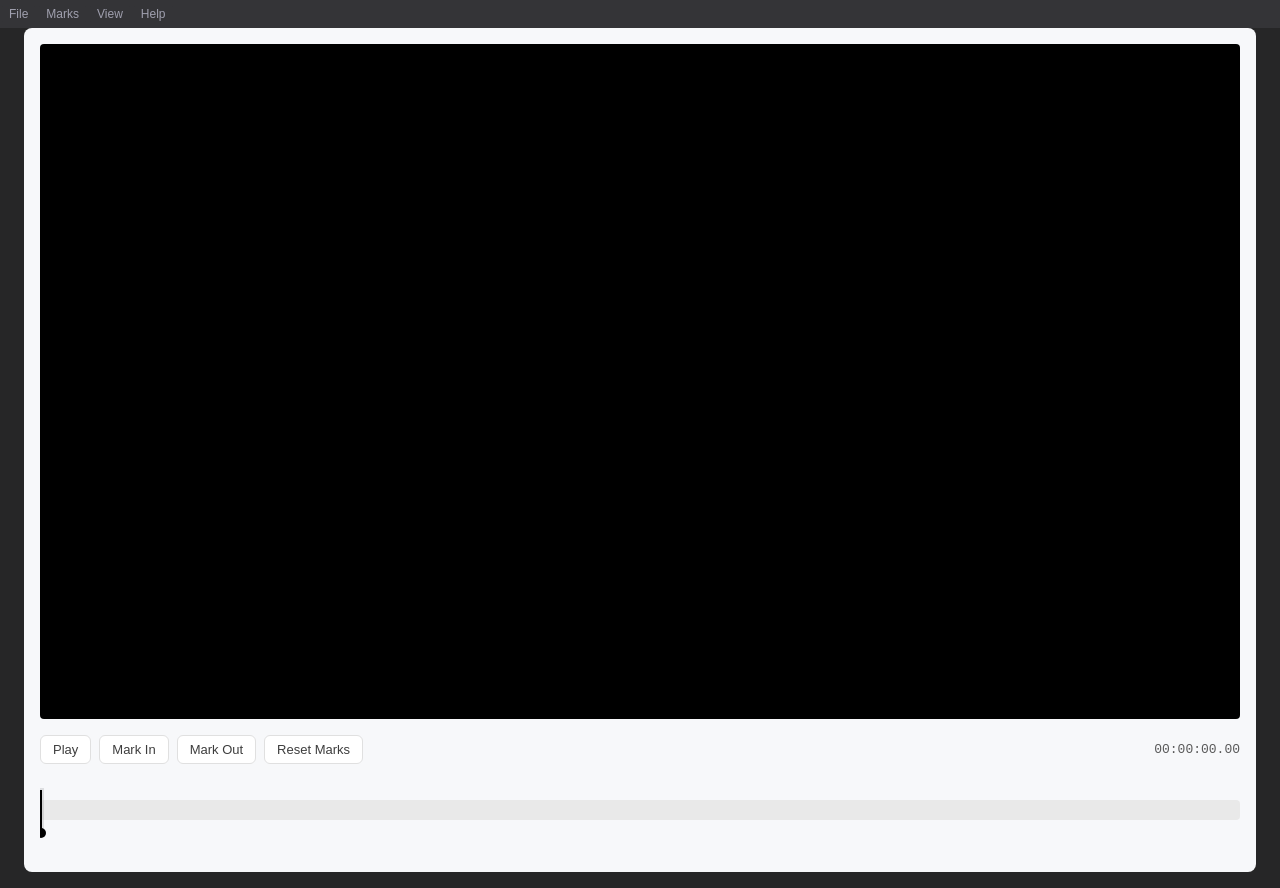
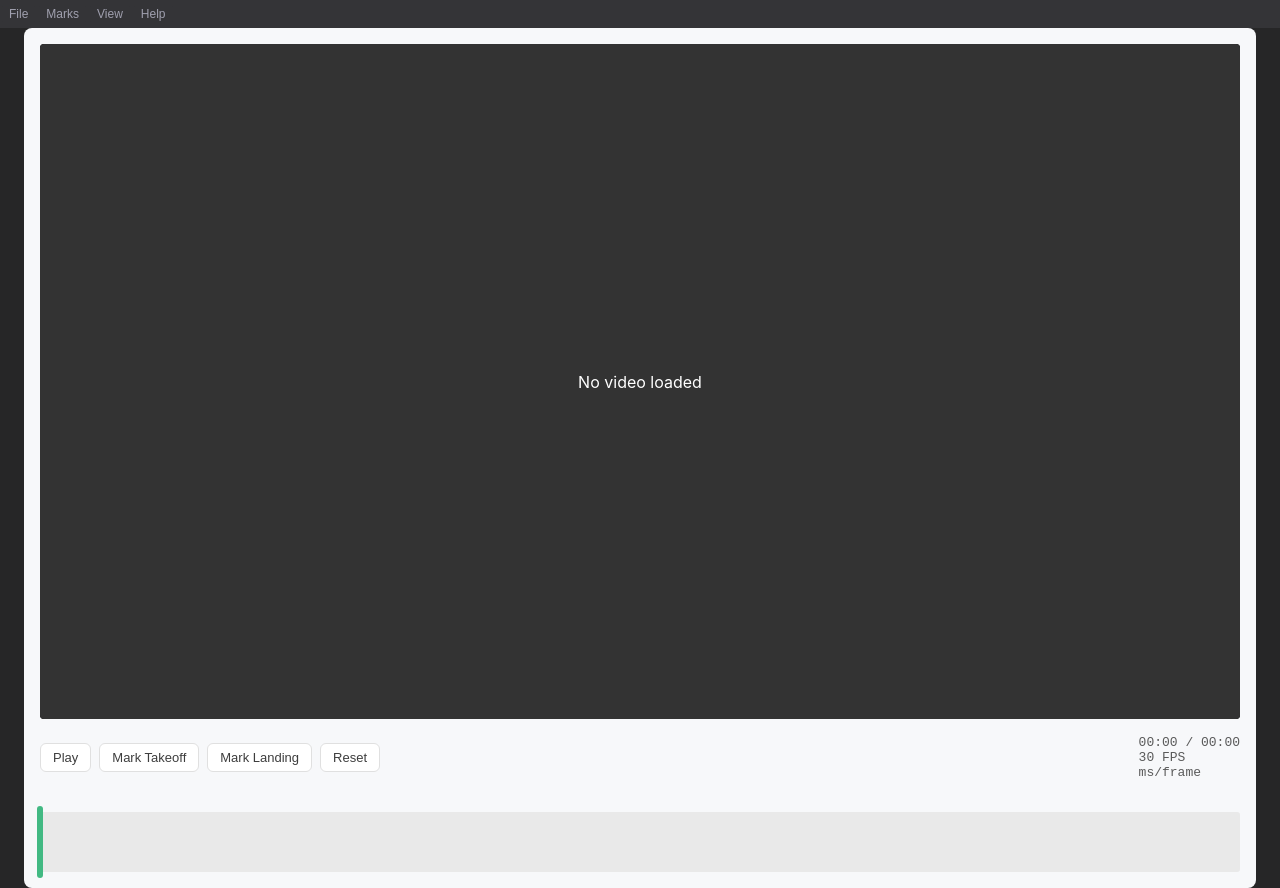
Before and after one commit to mlences/vertical-calc, a Vue app: page / in a window 1280 px wide. Built offline with nearby package versions, Linux system fonts and the light colour scheme.

Commit message:
smooth cursor

```diff
--- a/src/App.vue
+++ b/src/App.vue
@@ -1,10 +1,7 @@
 <template>
     <div class="app-container">
-        <MenuPanel @video-source-changed="handleData" />
-        <VideoPlayer :open-video="videoSource" />
-    </div>
-    <div class="file-input-container">
-        {{ videoSource }}
+        <MenuPanel/>
+        <VideoPlayer />
     </div>
 </template>
 
@@ -19,17 +16,6 @@ export default defineComponent({
     components: {
         MenuPanel,
         VideoPlayer
-    },
-    data() {
-        return {
-            videoSource: null, // Premenná pre video source
-        };
-    },
-    methods: {
-        handleData(video) { // Emitovanie eventu s dátami
-            this.videoSource = video
-            console.log(this.videoSource); // Uloženie dát do premennej
-        }
     },
 });
 </script>
--- a/src/components/menupanel.vue
+++ b/src/components/menupanel.vue
@@ -61,8 +61,7 @@ const handleMenuAction = (menuName, item) => {
     if (item === "Open") {
       fileInput.value[0].click()
     } else if (item === "Close") {
-      // CORRECT: Call clearVideo on the store instance
-      videoStore.clearVideo()
+      videoStore.closeVideo()
     } else if (item === "Exit") {
       // window.close()
     }
--- a/src/components/videoplayer.vue
+++ b/src/components/videoplayer.vue
@@ -1,109 +1,212 @@
 <template>
   <div class="video-player-container">
+    <!-- Video Player -->
     <div class="video-container">
       <video
         ref="videoPlayer"
         v-if="videoStore.videoSource"
         :src="videoStore.videoSource"
-      @play="handlePlay"
-      @pause="handlePause"
+        @timeupdate="handleTimeUpdate"
+        @loadedmetadata="handleLoadedMetadata"
+        @play="videoStore.setPlaying(true)"
+        @pause="videoStore.setPlaying(false)"
+        muted
       ></video>
       <div v-else class="no-video">
         No video loaded
       </div>
     </div>
 
+    <!-- Controls -->
     <div class="controls">
       <button @click="togglePlay">
-        {{ isPlaying ? 'Pause' : 'Play' }}
+        {{ videoStore.isPlaying ? 'Pause' : 'Play' }}
       </button>
-      <button @click="setMarkIn">Mark In</button>
-      <button @click="setMarkOut">Mark Out</button>
-      <button @click="resetMarks">Reset Marks</button>
+      <button @click="setMarker('takeoff')">Mark Takeoff</button>
+      <button @click="setMarker('landing')">Mark Landing</button>
+      <button @click="videoStore.resetAnalysis()">Reset</button>
+
       <span class="time-display">
-        {{ formatTime(currentTime, true) }}
-      </span>
-      <span v-if="durationDifference" class="duration-display">
-        Selection: {{ formatTime(durationDifference, true) }}
+        {{ formatTime(videoStore.currentTime) }} / {{ formatTime(videoStore.duration) }}
+        <br>
+        {{ videoStore.frameRate }} FPS
+        <br>
+        {{ videoStore.frameDuration }} ms/frame
       </span>
     </div>
 
+    <!-- Timeline -->
     <div class="timeline-container" ref="timelineContainer">
-      <div class="timeline" ref="timeline" @mousedown="startDrag" @mousemove="handleDrag" @mouseup="endDrag"
-        @mouseleave="endDrag" @wheel.prevent="handleScroll">
-        <div class="timeline-background"></div>
-        <div class="timeline-progress" :style="{ width: progressPercentage + '%' }"></div>
-        <div v-if="markInTime !== null" class="mark-in" :style="{ left: markInPercentage + '%' }"></div>
-        <div v-if="markOutTime !== null" class="mark-out" :style="{ left: markOutPercentage + '%' }"></div>
-        <div v-if="markInTime !== null && markOutTime !== null" class="marked-range" :style="{
-          left: markInPercentage + '%',
-          width: (markOutPercentage - markInPercentage) + '%'
-        }"></div>
-        <div class="timeline-cursor" :style="{ left: progressPercentage + '%' }"></div>
+      <div
+        class="timeline"
+        ref="timeline"
+        @mousedown="startDrag"
+        @mousemove="handleDrag"
+        @mouseup="endDrag"
+        @mouseleave="endDrag"
+        @click="handleTimelineClick"
+        @wheel="handleScroll"
+      >
+
+        <!-- Markers -->
+        <div
+          v-if="videoStore.takeoffTime !== null"
+          class="marker takeoff"
+          :style="{ left: `${videoStore.takeoffTime / videoStore.duration * 100}%` }"
+        ></div>
+        <div
+          v-if="videoStore.landingTime !== null"
+          class="marker landing"
+          :style="{ left: `${videoStore.landingTime / videoStore.duration * 100}%` }"
+        ></div>
+
+        <div class="timeline-cursor" :style="{ left: `${videoStore.progressPercentage}%` }"></div>
       </div>
     </div>
   </div>
 </template>
 
 <script setup>
-import { ref, computed, onBeforeUnmount, onMounted } from 'vue'
+import { ref, onMounted, onBeforeUnmount, nextTick } from 'vue'
 import { useVideoStore } from '@/stores/dataStore'
-import { storeToRefs } from 'pinia'
 
-// Store
+const animationRef = ref(null)
 const videoStore = useVideoStore()
-const { videoSource } = storeToRefs(videoStore)
-const videoElement = ref < HTMLVideoElement | null > (null)
+const videoPlayer = ref(null)
+const isPlaying = ref(false)
+const timeline = ref(null)
+const timelineCursor = ref(null)
 
-// Refs
-const videoPlayer = ref(null)
-const timelineContainer = ref(null)
-const timeline = ref(null)
-const isPlaying = ref(false)
-const currentTime = ref(0)
-const duration = ref(0)
-const markInTime = ref(null)
-const markOutTime = ref(null)
-const durationDifference = ref(null)
-const frameRate = ref(30) // Make sure this is defined
-const isDragging = ref(false)
-const animationFrameId = ref(null)
-
-const setFrameMarkers = () => {
-  videoStore.setMarkers(
-    selectedTakeoffFrame.value,
-    selectedPeakFrame.value,
-    selectedLandingFrame.value
-  )
+const initVideo = () => {
+  if (videoPlayer.value) {
+    videoPlayer.value.addEventListener('canplay', () => {
+      videoStore.isReady = true
+    })
+  }
 }
 
-// Computed properties for marker positions
-const takeoffPercentage = computed(() => {
-  return videoStore.takeoffTime / videoStore.duration * 100
+const togglePlay = async () => {
+  if (!videoPlayer.value) {
+    console.warn('Video nie je pripravené na prehrávanie')
+    return
+  }
+
+  try {
+    if (isPlaying.value) {
+      await videoPlayer.value.pause()
+      cancelAnimationFrame(animationRef.value)
+    } else {
+      await videoPlayer.value.play()
+      animationRef.value = requestAnimationFrame(updateFrame)
+    }
+    isPlaying.value = !isPlaying.value
+    videoStore.isPlaying = isPlaying.value
+  } catch (error) {
+    console.error('Chyba pri prehrávaní:', error)
+  }
+}
+// Event Handlers
+const seekToPosition = (clientX) => {
+  if (!videoPlayer.value || !timeline.value) return
+
+  const rect = timeline.value.getBoundingClientRect()
+  let pos = (clientX - rect.left) / rect.width
+  pos = Math.max(0, Math.min(1, pos))
+
+  const frameTime = videoStore.frameDuration
+  const exactTime = Math.round(pos * videoPlayer.value.duration / frameTime) * frameTime
+
+  videoPlayer.value.currentTime = exactTime
+  videoStore.currentTime = exactTime
+}
+
+
+const handleTimeUpdate = () => {
+  if (!videoStore.isDragging && !videoStore.isScrubbing) {
+    videoStore.updateCurrentTime(videoPlayer.value.currentTime)
+  }
+}
+
+const handleLoadedMetadata = () => {
+  if (videoPlayer.value) {
+    videoStore.setVideoMetadata({
+      duration: videoPlayer.value.duration,
+      frameRate: getFrameRate()
     })
+  }
+}
 
-const peakPercentage = computed(() => {
-  return videoStore.peakTime / videoStore.duration * 100
-})
+const updateFrame = () => {
+  if (!videoPlayer.value || videoPlayer.value.paused || videoPlayer.value.ended) {
+    return
+  }
 
-const landingPercentage = computed(() => {
-  return videoStore.landingTime / videoStore.duration * 100
-})
+  const currentTime = videoPlayer.value.currentTime
+  const duration = videoPlayer.value.duration
 
-const frameDuration = computed(() => {
-  return 1 / frameRate.value // Now frameRate is properly defined
-})
+  videoStore.currentTime = currentTime
 
-const handleTimelineClick = (event) => {
+  if (timelineCursor.value) {
+    const percentage = (currentTime / duration) * 100
+    timelineCursor.value.style.left = `${percentage}%`
+  }
+
+  animationRef.value = requestAnimationFrame(updateFrame)
+}
+
+const setMarker = (type) => {
+  if (videoPlayer.value) {
+    videoStore.setMarker(type, videoPlayer.value.currentTime)
+  }
+}
+
+// Timeline Interaction
+const startDrag = (e) => {
+  videoStore.isDragging = true
+  seekToPosition(e.clientX)
+}
+
+const handleDrag = (e) => {
+  if (videoStore.isDragging) {
+    const rect = timeline.value.getBoundingClientRect()
+    const pos = (e.clientX - rect.left) / rect.width
+    const exactFrame = Math.round(pos * videoStore.duration / videoStore.frameStep)
+    videoPlayer.value.currentTime = exactFrame * videoStore.frameStep
+    videoStore.currentTime = videoPlayer.value.currentTime
+  }
+}
+
+const endDrag = () => {
+  videoStore.isDragging = false
+}
+
+const handleTimelineClick = (e) => {
+  seekToPosition(e.clientX)
+}
+
+const handleScroll = (e) => {
   if (!videoPlayer.value) return
 
-  const timeline = event.currentTarget
-  const rect = timeline.getBoundingClientRect()
-  const position = (event.clientX - rect.left) / rect.width
-  videoPlayer.value.currentTime = position * videoPlayer.value.duration
+  // Zablokuj default scroll správanie
+  e.preventDefault()
+
+  // Vypočítaj nový čas
+  const delta = -Math.sign(e.deltaY) * videoStore.frameStep
+  let newTime = videoPlayer.value.currentTime + delta
+
+  // Obmedz na rozsah videa
+  newTime = Math.max(0, Math.min(videoStore.duration, newTime))
+
+  // Nastav presný frame
+  const exactFrame = Math.round(newTime / videoStore.frameStep)
+  const exactTime = exactFrame * videoStore.frameStep
+
+  // Okamžitá aktualizácia
+  videoPlayer.value.currentTime = exactTime
+  videoStore.currentTime = exactTime
 }
 
-// Helper to estimate frame rate
+// Helpers
 const getFrameRate = () => {
   try {
     const stream = videoPlayer.value.captureStream()
@@ -113,150 +216,27 @@ const getFrameRate = () => {
     return 30
   }
 }
-// Methods
-const initVideo = () => {
-  if (videoPlayer.value) {
-    duration.value = videoPlayer.value.duration
-    try {
-      const videoTrack = videoPlayer.value.captureStream().getVideoTracks()[0]
-      const settings = videoTrack.getSettings()
-      frameRate.value = settings.frameRate || 30
-    } catch {
-      frameRate.value = 30
-    }
-  }
+
+const formatTime = (seconds) => {
+  if (isNaN(seconds)) return '00:00'
+  const date = new Date(0)
+  date.setSeconds(seconds)
+  return date.toISOString().substr(14, 5)
 }
 
-const formatTime = (seconds, showFrames = false) => {
-  if (seconds === null || isNaN(seconds)) return '00:00:00'
-
-  const date = new Date(0)
-  date.setSeconds(seconds)
-  const timeString = date.toISOString().substr(11, 8)
-
-  if (showFrames) {
-    const frames = Math.floor((seconds % 1) * frameRate.value) // Now using frameRate.value
-    return `${timeString}.${frames.toString().padStart(2, '0')}`
-  }
-  return timeString
-}
-
-const togglePlay = () => {
-  if (isPlaying.value) {
-    videoPlayer.value.pause()
-    cancelAnimationFrame(animationFrameId.value)
-  } else {
-    videoPlayer.value.play()
-    startAnimation()
-  }
-  isPlaying.value = !isPlaying.value
-}
-
-const startAnimation = () => {
-  const update = () => {
-    currentTime.value = videoPlayer.value.currentTime
-    animationFrameId.value = requestAnimationFrame(update)
-  }
-  animationFrameId.value = requestAnimationFrame(update)
-}
-
-const updateTimeline = () => {
-  if (!isDragging.value) {
-    currentTime.value = videoPlayer.value.currentTime
-  }
-}
-
-const startDrag = (e) => {
-  isDragging.value = true
-  seekToPosition(e)
-}
-
-const handleDrag = (e) => {
-  if (isDragging.value) {
-    seekToPosition(e)
-  }
-}
-
-const endDrag = () => {
-  isDragging.value = false
-}
-
-const seekToPosition = (event) => {
-  const rect = timeline.value.getBoundingClientRect()
-  let position = (event.clientX - rect.left) / rect.width
-  position = Math.max(0, Math.min(1, position))
-
-  videoPlayer.value.currentTime = position * duration.value
-  currentTime.value = videoPlayer.value.currentTime
-}
-
-const setMarkIn = () => {
-  markInTime.value = currentTime.value
-  calculateDuration()
-}
-
-const setMarkOut = () => {
-  markOutTime.value = currentTime.value
-  calculateDuration()
-}
-
-const resetMarks = () => {
-  markInTime.value = null
-  markOutTime.value = null
-  durationDifference.value = null
-}
-
-const calculateDuration = () => {
-  if (markInTime.value !== null && markOutTime.value !== null) {
-    durationDifference.value = Math.abs(markOutTime.value - markInTime.value)
-  }
-}
-
-
-const stepForward = () => {
-  videoPlayer.value.pause()
-  isPlaying.value = false
-  cancelAnimationFrame(animationFrameId.value)
-  videoPlayer.value.currentTime = Math.min(duration.value, videoPlayer.value.currentTime + frameDuration.value)
-  currentTime.value = videoPlayer.value.currentTime
-}
-
-const stepBackward = () => {
-  videoPlayer.value.pause()
-  isPlaying.value = false
-  cancelAnimationFrame(animationFrameId.value)
-  videoPlayer.value.currentTime = Math.max(0, videoPlayer.value.currentTime - frameDuration.value)
-  currentTime.value = videoPlayer.value.currentTime
-}
-
-const handleScroll = (e) => {
-  const delta = e.deltaY > 0 ? 1 : -1
-  videoPlayer.value.currentTime = Math.max(0, Math.min(duration.value,
-    videoPlayer.value.currentTime + (delta * frameDuration.value)
-  ))
-  currentTime.value = videoPlayer.value.currentTime
-}
-
-const handleFileChange = (event) => {
-  const file = event.target.files[0]
-  if (file) {
-    const source = URL.createObjectURL(file)
-    videoStore.setVideoSource(source)
-    resetMarks()
-  }
-}
-
-
+// Lifecycle
 onMounted(() => {
-
+  initVideo()
   if (videoPlayer.value && videoStore.videoSource) {
     videoPlayer.value.load()
   }
 })
 
-// Cleanup
 onBeforeUnmount(() => {
-  videoStore.registerPlayer(null)
+  cancelAnimationFrame(animationRef.value)
+  if (videoStore.videoSource) {
+    URL.revokeObjectURL(videoStore.videoSource)
+  }
 })
 </script>
 
@@ -266,7 +246,7 @@ onBeforeUnmount(() => {
   flex-direction: column;
   max-width: 1200px;
   margin: 0 auto;
-  font-family: 'Inter', -apple-system, BlinkMacSystemFont, sans-serif;
+  font-family: 'Inter', sans-serif;
   background: #f7f8fa;
   padding: 16px;
   border-radius: 8px;
@@ -291,6 +271,19 @@ onBeforeUnmount(() => {
   object-fit: contain;
 }
 
+.no-video {
+  position: absolute;
+  top: 0;
+  left: 0;
+  width: 100%;
+  height: 100%;
+  display: flex;
+  align-items: center;
+  justify-content: center;
+  color: white;
+  background: #333;
+}
+
 .controls {
   display: flex;
   gap: 8px;
@@ -309,18 +302,10 @@ onBeforeUnmount(() => {
   font-size: 13px;
   font-weight: 500;
   transition: all 0.2s ease;
-  display: flex;
-  align-items: center;
-  gap: 4px;
 }
 
 .controls button:hover {
   background: #f5f5f5;
-  border-color: #d0d0d0;
-}
-
-.controls button:active {
-  background: #ebebeb;
 }
 
 .time-display {
@@ -330,125 +315,80 @@ onBeforeUnmount(() => {
   color: #5a5a5a;
 }
 
-.duration-display {
-  font-family: 'Roboto Mono', monospace;
-  color: #3d3d3d;
-  font-weight: 500;
-  font-size: 13px;
-  background: #f0f0f0;
-  padding: 4px 8px;
-  border-radius: 4px;
-}
-
 .timeline-container {
   width: 100%;
-  overflow: hidden;
-  margin-bottom: 16px;
+  margin-top: 10px;
 }
 
 .timeline {
   position: relative;
-  height: 60px;
+  background: #e9e9e9;
+  border-radius: 3px;
+  cursor: pointer;
+  height: 100%;
   width: 100%;
-  background: transparent;
-  cursor: pointer;
   user-select: none;
-}
-
-.timeline-background {
-  position: absolute;
-  top: 20px;
-  left: 0;
-  right: 0;
-  height: 20px;
-  background: #e9e9e9;
-  border-radius: 4px;
-}
-
-.timeline-progress {
-  position: absolute;
-  top: 20px;
-  height: 20px;
-  background: rgba(0, 122, 255, 0.2);
-  border-radius: 4px;
-  width: 0%;
 }
 
 .timeline-cursor {
   position: absolute;
-  width: 2px;
-  height: 40px;
-  top: 10px;
-  background: #000;
-  z-index: 3;
-  pointer-events: none;
-  box-shadow: 0 0 0 2px rgba(0, 0, 0, 0.1);
-  will-change: left;
+  width: 6px;
+  height: 120%;
+  top: 50%;
+  transform: translate(-50%, -50%);
+  background: #42b983;
+  border-radius: 5px;
 }
 
-.timeline-cursor::after {
-  content: "";
+.marker {
   position: absolute;
-  bottom: -8px;
-  left: -4px;
-  width: 10px;
-  height: 10px;
-  background: #000;
-  border-radius: 50%;
+  width: 8px;
+  height: 12px;
+  top: -3px;
+  transform: translateX(-50%);
 }
 
-.mark-in,
-.mark-out {
+.marker.takeoff {
+  background: #ff4757;
+}
+
+.marker.peak {
+  background: #2ed573;
+}
+
+.marker.landing {
+  background: #1e90ff;
+}
+.timeline-container {
+  width: 100%;
+  height: 60px;
+  margin-top: 16px;
+  position: relative;
+}
+
+
+.timeline-bg {
   position: absolute;
-  width: 3px;
-  height: 40px;
-  top: 10px;
-  z-index: 2;
+  top: 50%;
+  left: 0;
+  right: 0;
+  height: 4px;
+  background: rgba(255, 255, 255, 0.2);
+  transform: translateY(-50%);
   border-radius: 2px;
 }
 
-.mark-in {
-  background: #ff375f;
-  box-shadow: 0 0 0 2px rgba(255, 55, 95, 0.3);
+.timeline:hover .timeline-bg,
+.timeline:active .timeline-bg {
+  height: 6px;
 }
 
-.mark-out {
-  background: #007aff;
-  box-shadow: 0 0 0 2px rgba(0, 122, 255, 0.3);
+.timeline:hover .timeline-progress,
+.timeline:active .timeline-progress {
+  height: 6px;
 }
 
-.marked-range {
-  position: absolute;
-  top: 20px;
-  height: 20px;
-  background: rgba(0, 122, 255, 0.15);
-  z-index: 1;
-  border-radius: 4px;
-}
-
-.file-input-container {
-  margin-top: 12px;
-  display: flex;
-  justify-content: center;
-}
-
-.file-input-label {
-  display: inline-block;
-  padding: 8px 16px;
-  background: #007aff;
-  color: white;
-  border-radius: 6px;
-  cursor: pointer;
-  font-size: 14px;
-  font-weight: 500;
-  transition: background 0.2s ease;
-}
-
-.file-input-label:hover {
-  background: #0062cc;
-}
-
-.file-input {
-  display: none;
+.timeline:active .timeline-cursor {
+  transform: translate(-50%, -50%) scale(1.2);
 }
 </style>
```
Lines whose indentation alone changed are shown as unchanged.
